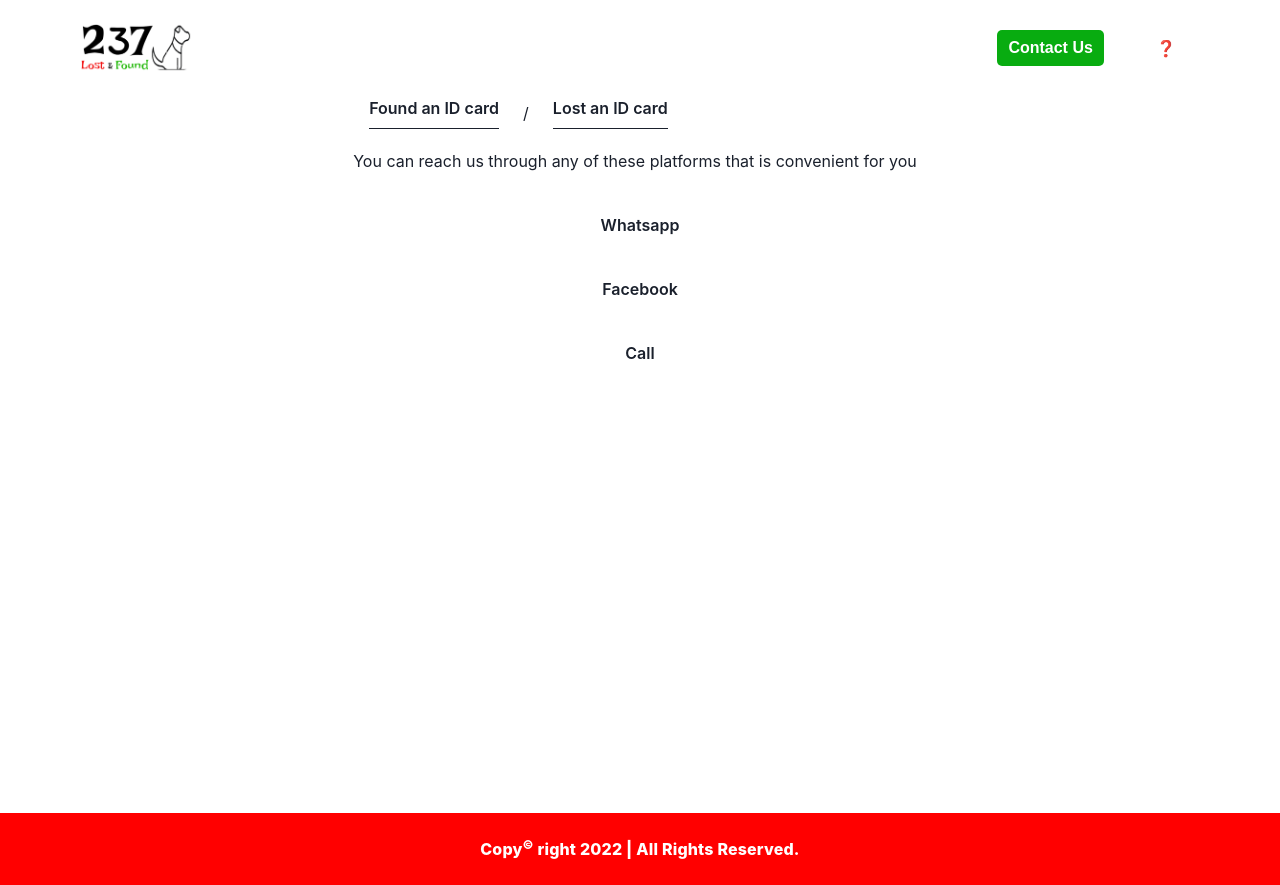
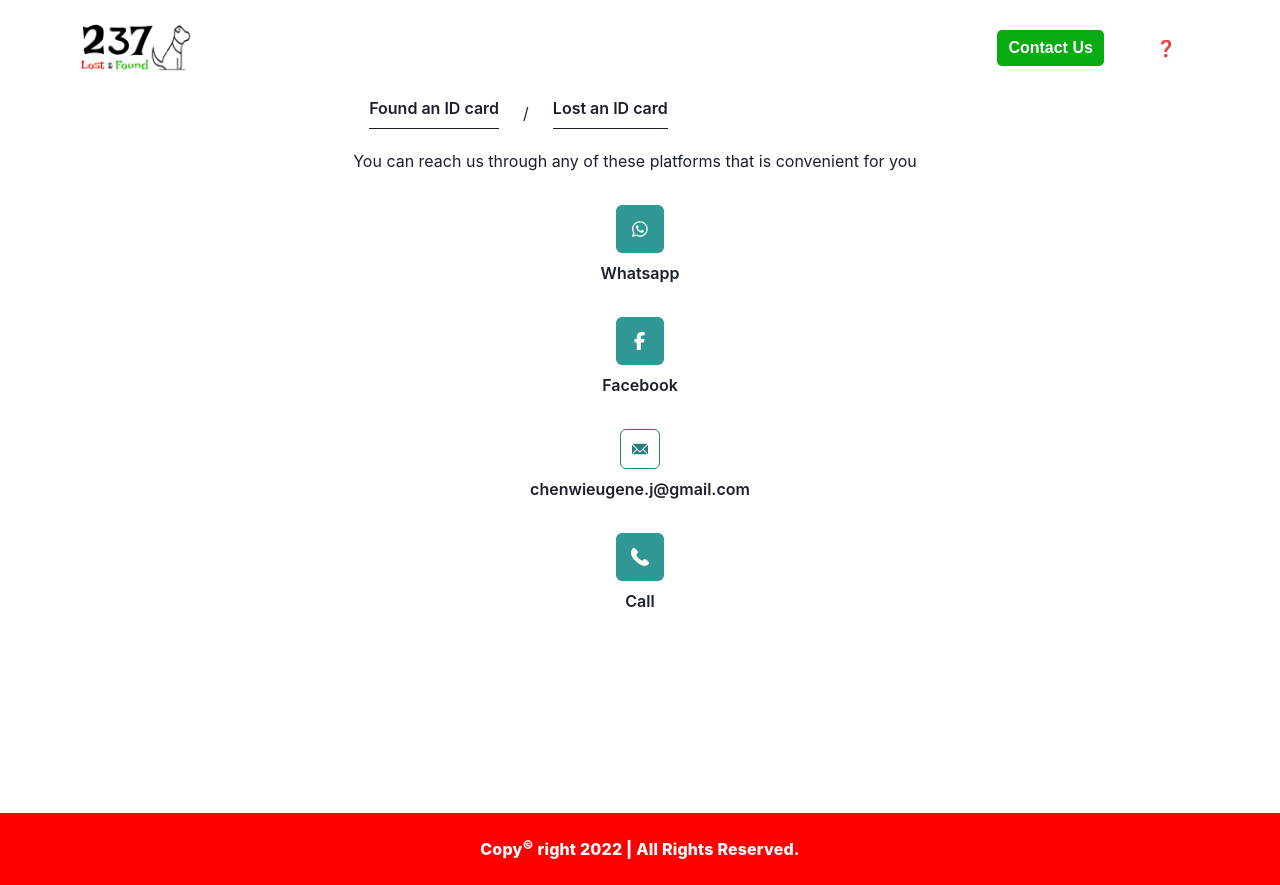
Before and after one commit to Chenwi32/237_lost_and_found, a Next.js app: page /contact in a window 1280 px wide. Built offline with nearby package versions, Linux system fonts and the light colour scheme.

Commit message:
installed fontawsomeBrandIcons, chakra icons, and then added icons on the contact page

```diff
--- a/package.json
+++ b/package.json
@@ -9,9 +9,12 @@
     "lint": "next lint"
   },
   "dependencies": {
+    "@chakra-ui/icons": "^2.0.11",
     "@chakra-ui/react": "^2.3.6",
     "@emotion/react": "^11.10.5",
     "@emotion/styled": "^11.10.5",
+    "@fortawesome/free-brands-svg-icons": "^6.2.0",
+    "@fortawesome/react-fontawesome": "^0.2.0",
     "axios": "^1.1.3",
     "dashify": "^2.0.0",
     "firebase": "^9.9.0",
--- a/pages/_app.js
+++ b/pages/_app.js
@@ -1,6 +1,7 @@
 import Head from "next/head";
 import Layout from "../components/Layout";
 import "../styles/globals.css";
+
 
 import { ChakraProvider } from "@chakra-ui/react";
 
--- a/pages/contact.jsx
+++ b/pages/contact.jsx
@@ -1,5 +1,9 @@
-import { Container } from "@chakra-ui/react";
+import { EmailIcon, PhoneIcon } from "@chakra-ui/icons";
+import { Container, IconButton } from "@chakra-ui/react";
 import styles from "../styles/contact.module.css";
+
+import { faFacebookF, faWhatsapp } from "@fortawesome/free-brands-svg-icons";
+import { FontAwesomeIcon } from "@fortawesome/react-fontawesome";
 
 const Contact = () => {
   return (
@@ -15,6 +19,12 @@ const Contact = () => {
             target="blank"
             className={`${styles.contact_link} flex_col`}
           >
+            <IconButton
+              colorScheme="teal"
+              aria-label="Call Segun"
+              size="lg"
+              icon={<FontAwesomeIcon icon={faWhatsapp} />}
+            />
             <span className={styles.link_text}>Whatsapp</span>
           </a>
           <a
@@ -22,12 +32,39 @@ const Contact = () => {
             target="blank"
             className={`${styles.contact_link} flex_col`}
           >
+            <IconButton
+              colorScheme="teal"
+              aria-label="Call Segun"
+              size="lg"
+              icon={<FontAwesomeIcon icon={faFacebookF} />}
+            />
             <span className={styles.link_text}>Facebook</span>
           </a>
+
           <a
-            href="tell:+237651395832"
+            href="mailto:chenwieugene.j@gmail.com"
+            _target="_blank"
             className={`${styles.contact_link} flex_col`}
           >
+            <IconButton
+              variant="outline"
+              colorScheme="teal"
+              aria-label="Send email"
+              icon={<EmailIcon />}
+            />
+            <span className={styles.link_text}>chenwieugene.j@gmail.com</span>
+          </a>
+
+          <a
+            href="tel:+237651395832"
+            className={`${styles.contact_link} flex_col`}
+          >
+            <IconButton
+              colorScheme="teal"
+              aria-label="Call Segun"
+              size="lg"
+              icon={<PhoneIcon />}
+            />
             <span className={styles.link_text}>Call</span>
           </a>
         </div>
```
Also changed, not shown: 2 other files (tests, documents, lock files or other folders).
